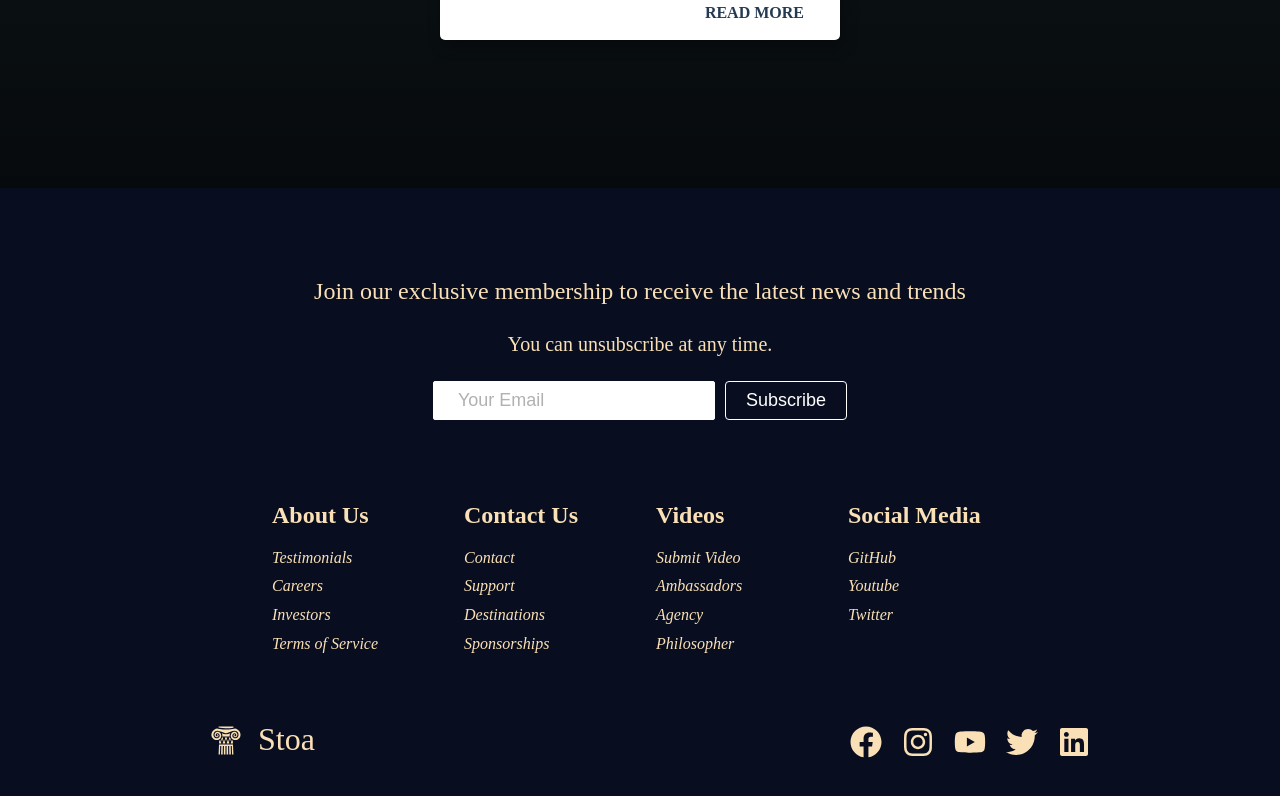
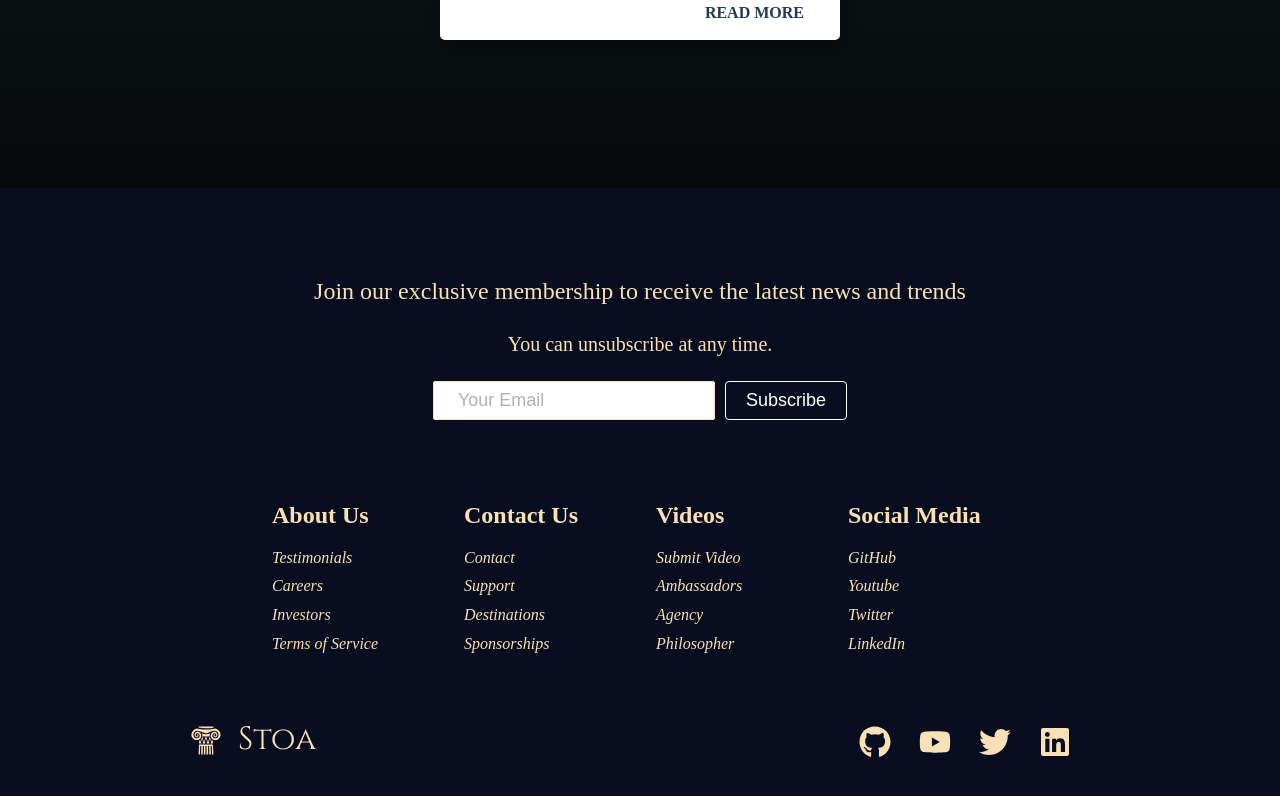
Before and after one commit to lazar-vrancic/react-aots-app, a React (Create React App) app: page / in a window 1280 px wide. Shown: the part 3951-4747 px from the top of the page. Built offline with nearby package versions, Linux system fonts and the light colour scheme; a web font is replaced by a local one.

Commit message:
Fixed margins and  bugs

```diff
--- a/src/components/Footer.js
+++ b/src/components/Footer.js
@@ -2,13 +2,7 @@ import React from "react";
 import "./Footer.scss";
 import { Button } from "./Button";
 import { Link } from "react-router-dom";
-import {
-  FaFacebook,
-  FaInstagram,
-  FaYoutube,
-  FaTwitter,
-  FaLinkedin,
-} from "react-icons/fa";
+import { FaGithub, FaYoutube, FaTwitter, FaLinkedin } from "react-icons/fa";
 import { GiIonicColumn } from "react-icons/gi";
 
 function Footer() {
@@ -63,6 +57,7 @@ function Footer() {
             <Link to="/">GitHub</Link>
             <Link to="/">Youtube</Link>
             <Link to="/">Twitter</Link>
+            <Link to="/">LinkedIn</Link>
           </div>
         </div>
       </div>
@@ -80,17 +75,9 @@ function Footer() {
               className="social-icon-link"
               to="/"
               target="_blank"
-              aria-label="Facebook"
+              aria-label="Github"
             >
-              <FaFacebook />
-            </Link>
-            <Link
-              className="social-icon-link"
-              to="/"
-              target="_blank"
-              aria-label="Instagram"
-            >
-              <FaInstagram />
+              <FaGithub />
             </Link>
             <Link
               className="social-icon-link"
--- a/src/components/Footer.scss
+++ b/src/components/Footer.scss
@@ -8,7 +8,6 @@
   justify-content: center;
   align-items: center;
   font-family: $secondary_font;
-}
 
   .footer-subscription {
     display: flex;
@@ -43,7 +42,7 @@
     border: none;
     font-size: 1.125rem;
     margin-bottom: 16px;
-  border: 1px solid #fff;
+    border: 1px solid $primary_color;
   }
 
   .footer-links {
@@ -94,7 +93,6 @@
     color: #b1b1b1;
   }
 
-/* Social Icons */
   .social-icon-link {
     color: $primary_color;
     font-size: 2rem;
@@ -116,20 +114,37 @@
 
   .social-icons {
     display: flex;
-  justify-content: space-between;
+    justify-content: space-around;
     align-items: center;
     width: 240px;
+
+    @include m_q(500px) {
+      // justify-content: center;
+    }
+  }
+
+  .social-icon-link {
+    margin-right: 10px;
+    transition: all 200ms ease-in-out;
+
+    &:hover {
+      color: #adadad;
+      transform: translateY(-4px);
+    }
   }
 
   .social-logo {
+    font-family: $primary_font;
     color: $primary_color;
-  justify-self: start;
     margin-left: 20px;
     cursor: pointer;
     text-decoration: none;
     font-size: 2rem;
     display: flex;
+    justify-content: center;
     align-items: center;
+    margin-left: auto;
+    margin-right: auto;
     margin-bottom: 16px;
   }
 
@@ -137,7 +152,7 @@
     color: $primary_color;
     margin-bottom: 16px;
   }
-
+}
 @media screen and (max-width: 820px) {
   .footer-links {
     padding-top: 2rem;
--- a/src/components/Navbar.scss
+++ b/src/components/Navbar.scss
@@ -76,7 +76,7 @@
   display: none;
 }
 
-@media screen and (max-width: 999px) {
+@media screen and (max-width: 1033px) {
   .NavbarItems {
     position: relative;
   }
```
Lines whose indentation alone changed are shown as unchanged.
